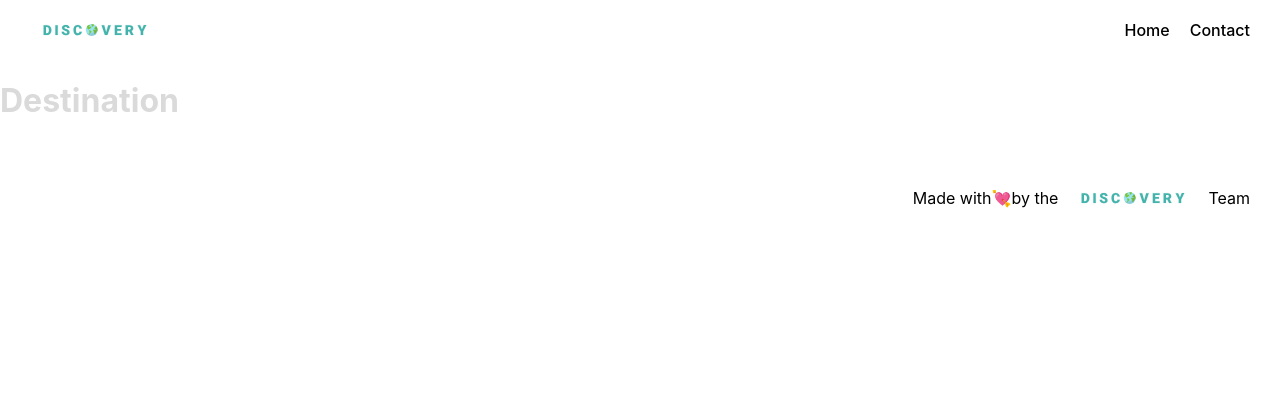
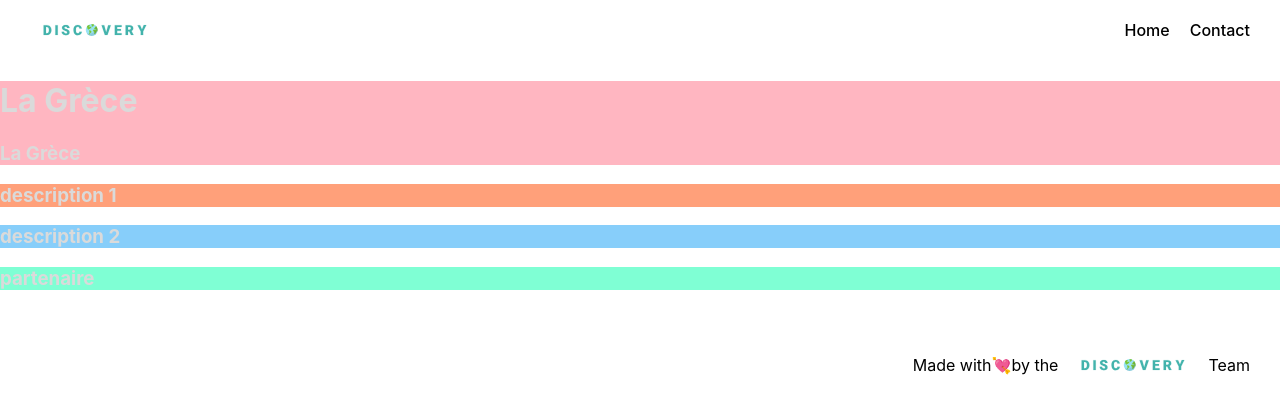
Before and after one commit to gobelinmalin/bordeaux_mars_20_p2_discovery, a React (Create React App) app: page /destination in a window 1280 px wide. Shown: the top 414 px of the page. Built offline with nearby package versions, Linux system fonts and the light colour scheme.

Commit message:
added divs to destination grece

```diff
--- a/src/components/Destination.js
+++ b/src/components/Destination.js
@@ -1,10 +1,46 @@
 import React, { Component } from "react";
+import axios from "axios";
+import { Link } from 'react-router-dom';
+
+import "../style/css/Destination.css";
 
 class Destination extends Component {
+    constructor(props){
+        super(props);
+        this.state = {
+            picture: null
+        }
+        }
+
+        getPicture(){
+        axios.get("https://pixabay.com/api/")
+        //extract DATA from the received response
+        .then(response => response.data)
+        // Use this data to update the state
+        .then(data =>{
+            console.log(data)
+            this.setState({
+            picture: data.results[0]
+            })
+        })
+        }
+
     render() {
         return (
         <div>
-        <h1>Destination</h1>
+            <div className="destination_head_picture">
+                <h1 className="destination_name">La Grèce</h1>
+                <h3>La Grèce</h3>
+            </div>
+            <div className="destination_description_1">
+                <h3>description 1</h3>
+            </div>
+            <div className="destination_description_2">
+                <h3>description 2</h3>
+            </div>
+            <div className="destination_partenaire">
+                <h3>partenaire</h3>
+            </div>
         </div>
         );
     }
--- /dev/null
+++ b/src/style/css/Destination.css
@@ -0,0 +1,15 @@
+.destination_head_picture {
+    background-color: lightpink;
+}
+
+.destination_description_1 {
+    background-color: lightsalmon;
+}
+
+.destination_description_2 {
+    background-color: lightskyblue;
+}
+
+.destination_partenaire {
+    background-color: aquamarine;
+}
```
Lines whose indentation alone changed are shown as unchanged.
